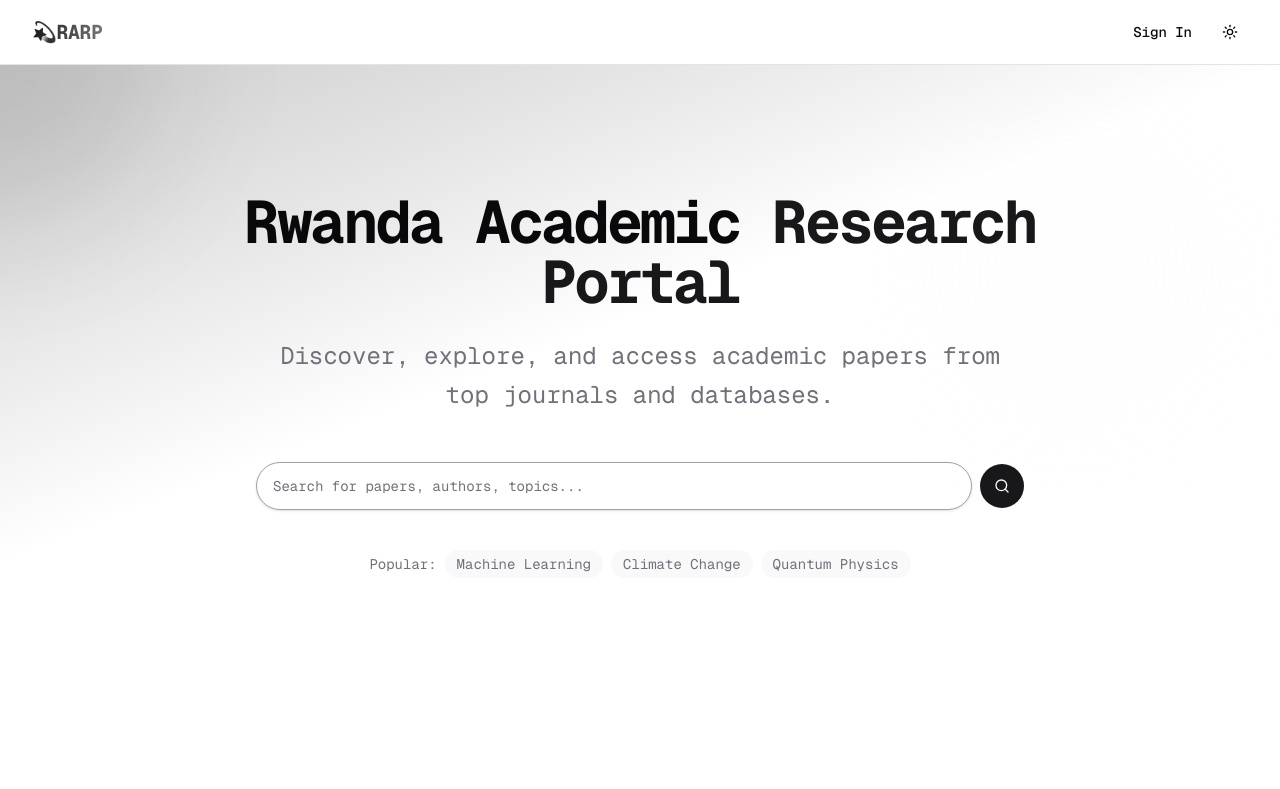
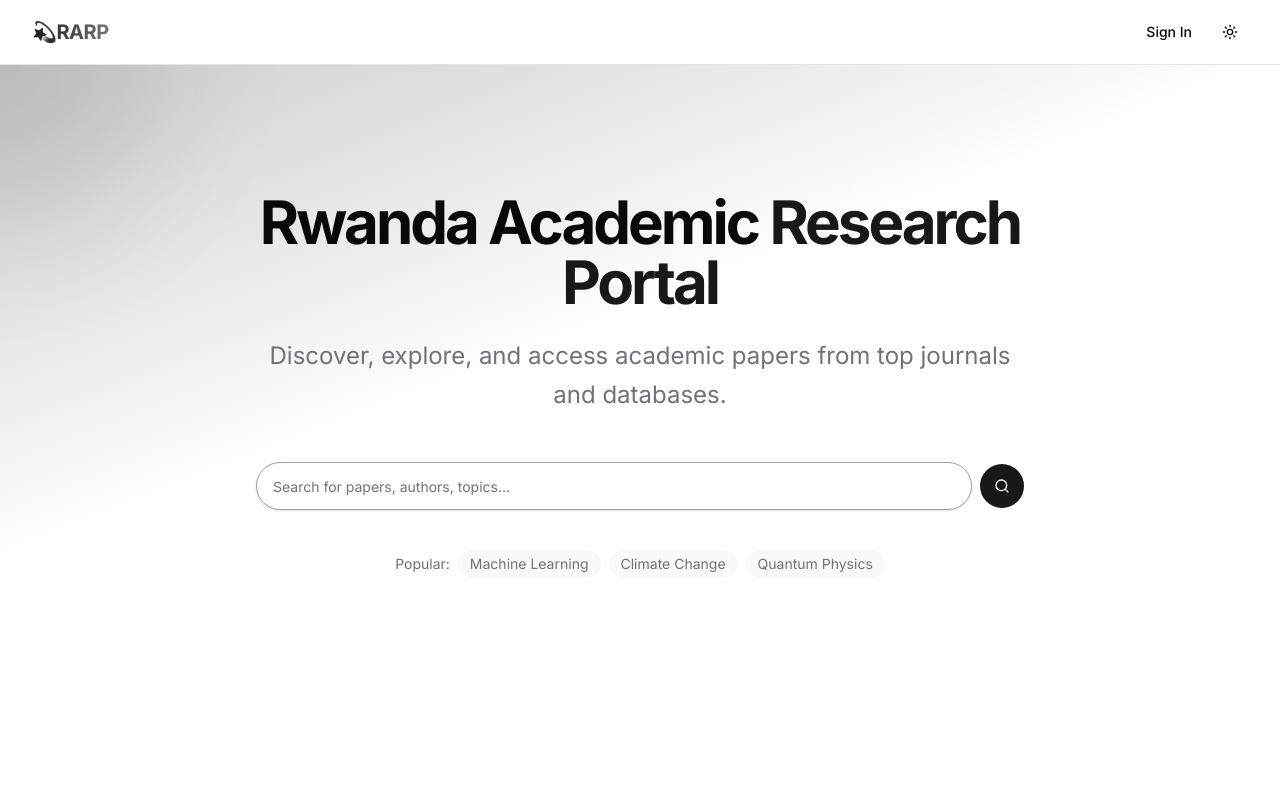
Before and after one commit to wemilabs/rarp, a Next.js app: page / in a window 1280 px wide. Shown: the top 789 px of the page. Built offline with nearby package versions, Linux system fonts and the light colour scheme.

Commit message:
v0.2.7: Inter as default font

```diff
--- a/app/layout.tsx
+++ b/app/layout.tsx
@@ -63,7 +63,7 @@ export default function RootLayout({
   return (
     <html lang="en" suppressHydrationWarning>
       <body
-        className={`${geistSans.className} ${geistMono.className} antialiased`}
+        className={`${geistSans.className} ${geistMono.className} ${inter.className} antialiased`}
       >
         <ThemeProvider
           attribute="class"
```
